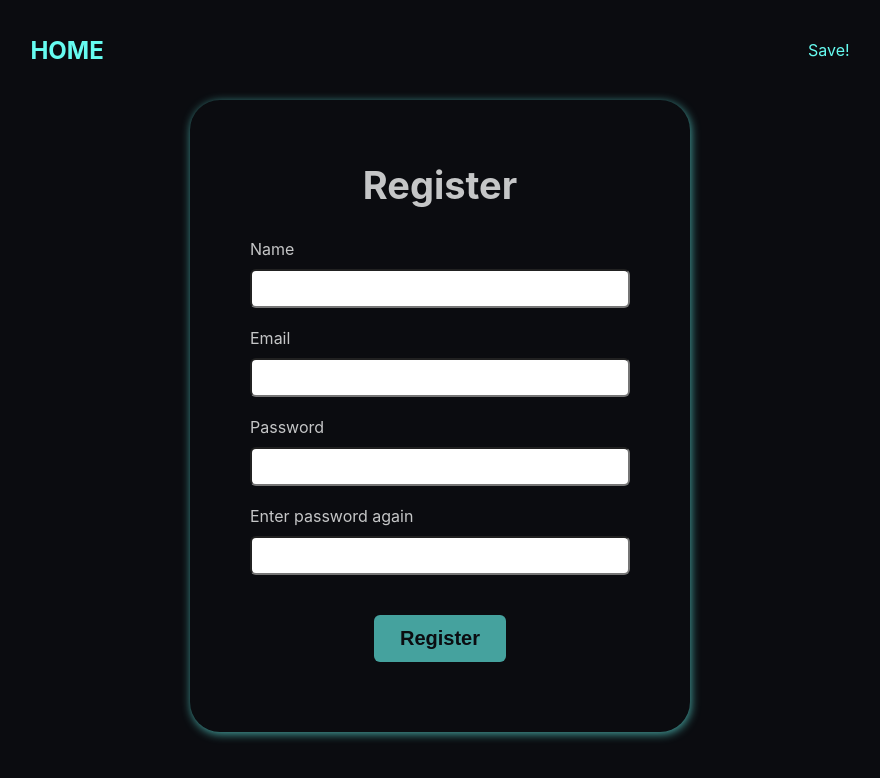
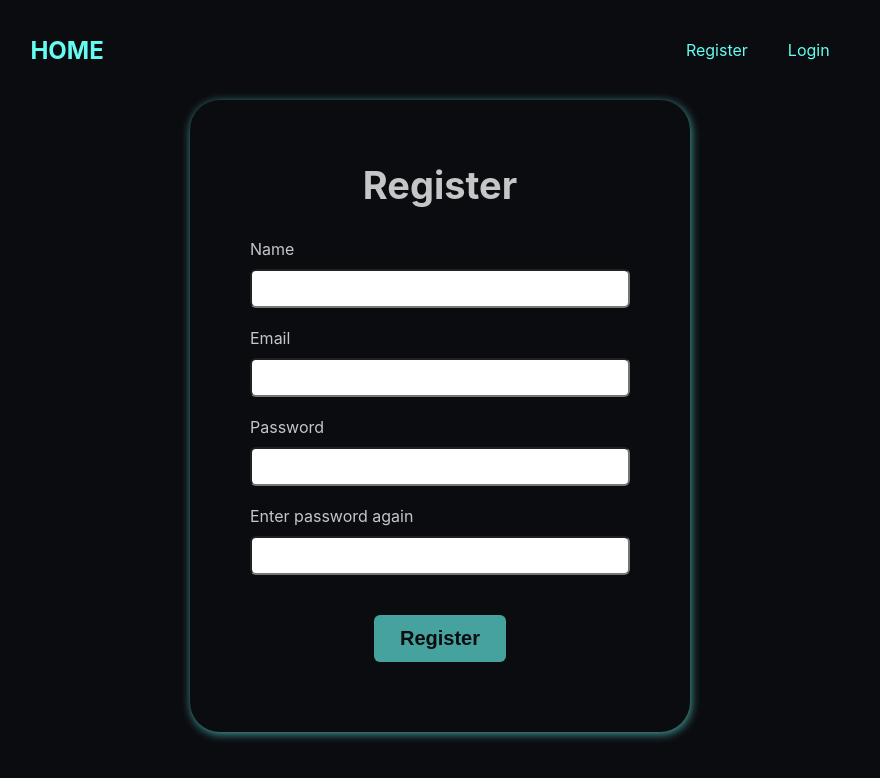
Before and after one commit to vkerttula/react-todo-app, a React (Create React App) app: page /register in a window 1280 px wide. Shown: the top 778 px of the page, without its empty margins (200-1080 px from the left). Built offline with nearby package versions, Linux system fonts and the light colour scheme; no server answers.

Commit message:
Firebase login and logout

```diff
--- a/src/App.css
+++ b/src/App.css
@@ -61,10 +61,25 @@ section h2 {
     transform: scale(1.05);
 }
 
+.btn-nav {
+    padding: 0px 20px;
+}
+
 .btn-container{
     margin: 20px 0px;
     padding: 20px;
     text-align: center;
+}
+
+.loading-container {
+    position: relative;
+}
+
+.loading-container .loading {
+    position: fixed;
+    top: 50%;
+    left: 50%;
+    transform: translate(-50%, -50%);
 }
 
 /* Register STARTS */
--- a/src/App.js
+++ b/src/App.js
@@ -3,16 +3,21 @@ import {BrowserRouter as Router, Routes, Route} from 'react-router-dom';
 import Home from './pages/Home'
 import Navbar from './components/Navbar';
 import Register from './pages/Register';
+import Login from './pages/Login';
+import AuthProvider from './contex/auth';
 
 function App() {
   return (
+    <AuthProvider>
       <Router>
         <Navbar />
         <Routes>
           <Route path='/register' element={<Register/>} />
+          <Route path='/login' element={<Login/>} />
           <Route path='/' element={<Home/>} />
         </Routes>
       </Router>
+    </AuthProvider>
   )
 };
 
--- /dev/null
+++ b/src/components/Loading.js
@@ -0,0 +1,11 @@
+import React from 'react'
+
+const Loading = () => {
+  return (
+      <div className='loading-container'>
+          <h2 className='loading'>Loading...</h2>
+      </div>
+  )
+}
+
+export default Loading
--- a/src/components/Navbar.js
+++ b/src/components/Navbar.js
@@ -1,7 +1,22 @@
-import React from 'react'
-import {Link} from 'react-router-dom'
+import React, { useContext } from 'react'
+import {Link, Navigate} from 'react-router-dom'
+import { auth } from '../Firebase'
+import { signOut } from 'firebase/auth'
+import { AuthContext } from '../contex/auth'
+import { useNavigate } from 'react-router-dom'
 
 const Navbar = () => {
+
+  let navigate = useNavigate();
+
+  const { user } = useContext(AuthContext);
+
+  const handleSignOut = async () => {
+    await signOut(auth);
+    navigate("/login");
+    console.log("Logged out");
+  }
+
   return (
     <nav>
         <div className='logo'>
@@ -10,7 +25,15 @@ const Navbar = () => {
             </h2>
         </div>
         <div className='nav-buttons'>
-            <Link to="/register" className='btn-nav'>Save!</Link>
+          {user ?
+          <>
+            <button className='btn' onClick={handleSignOut}>Logout</button>
+          </>  : (
+          <>
+            <Link to="/register" className='btn-nav'>Register</Link>
+            <Link to="/login" className='btn-nav'>Login</Link>
+          </>
+          )}
         </div>
     </nav>
   )
--- /dev/null
+++ b/src/contex/auth.js
@@ -0,0 +1,27 @@
+import { createContext, useEffect, useState } from 'react';
+import { onAuthStateChanged } from 'firebase/auth';
+import { auth } from '../Firebase';
+import Loading from '../components/Loading';
+
+export const AuthContext = createContext();
+
+const AuthProvider = ({ children }) => {
+
+    const [user, setUser] = useState(null);
+    const [loading, setLoading] = useState(true);
+
+    useEffect(() => {
+        onAuthStateChanged(auth, user => {
+            setUser(user);
+            setLoading(false);
+        });
+    }, []);
+
+    if(loading) {
+        return <Loading />;
+    }
+
+    return <AuthContext.Provider value={{ user }}>{children}</AuthContext.Provider>
+};
+
+export default AuthProvider;
--- /dev/null
+++ b/src/pages/Login.js
@@ -0,0 +1,67 @@
+import React, {useState} from 'react'
+import { signInWithEmailAndPassword } from 'firebase/auth'
+import { auth } from '../Firebase'
+import { useNavigate } from 'react-router-dom'
+
+const Login = () => {
+
+    let navigate = useNavigate();
+
+    const [data, setData] = useState({
+        email: '',
+        password: '',
+        error: null,
+        loading: false
+    });
+
+    const { email, password, error, loading } = data;
+
+    const handleChange = e => {
+        setData({ ...data, [e.target.name]: e.target.value });
+    };
+
+    const handleSubmit = async e => {
+        e.preventDefault();
+        setData({ ...data, error: null, loading: true });
+        if( !email || !password ) {
+            setData({ ...data, error: "Error: Fill all fields!" });
+        }
+        else {
+            try {
+                // Login to user
+                const result = await signInWithEmailAndPassword(auth, email, password);
+                console.log(result.user);
+                setData({ email: '', password: '', error: null, loading: false});
+                navigate("/"); // Navigate to home
+            } catch (err) {
+                setData({ ...data, error: err.message, loading: false });
+            }
+        }
+    };
+
+  return (
+    <section className='login'>
+        <h2>Login</h2>
+        <form className='form' onSubmit={handleSubmit}>
+            <div className='input-container'>
+                <label htmlFor='name'>Email</label>
+                <input type="text" name="email" value={email} onChange={handleChange} />
+            </div>
+            <div className='input-container'>
+                <label htmlFor='name'>Password</label>
+                <input type="password" name="password" value={password} onChange={handleChange} />
+            </div>
+
+            {error ? <p className='error-text'>{error}</p> : null}
+
+            <div className='btn-container'>
+                <button className='btn' disabled={loading}>
+                    {loading ? 'Logging in ...' : 'Login'}
+                </button>
+            </div>
+        </form>
+    </section>
+  )
+}
+
+export default Login
--- a/src/pages/Register.js
+++ b/src/pages/Register.js
@@ -2,9 +2,11 @@ import React, {useState} from 'react'
 import { createUserWithEmailAndPassword } from 'firebase/auth'
 import { auth, db } from '../Firebase'
 import {setDoc, doc} from 'firebase/firestore'
-import { Navigate } from 'react-router-dom'
+import { useNavigate } from 'react-router-dom'
 
 const Register = () => {
+
+    let navigate = useNavigate();
 
     const [data, setData] = useState({
         name: '',
@@ -43,8 +45,8 @@ const Register = () => {
                     email,
                     createdAt: result.user.metadata.createdAt
                   });
-                setData({name: '', email: '', password: '', password2: '', error: null, loading: false})
-                return <Navigate to="/" />
+                setData({name: '', email: '', password: '', password2: '', error: null, loading: false});
+                navigate("/login"); // Navigate to login
             } catch (err) {
                 setData({ ...data, error: err.message, loading: false });
             }
@@ -75,7 +77,9 @@ const Register = () => {
             {error ? <p className='error-text'>{error}</p> : null}
 
             <div className='btn-container'>
-                <button className='btn' disabled={loading}>Register</button>
+                <button className='btn' disabled={loading}>
+                    {loading ? 'Registering account ...' : 'Register'}
+                </button>
             </div>
         </form>
     </section>
```
